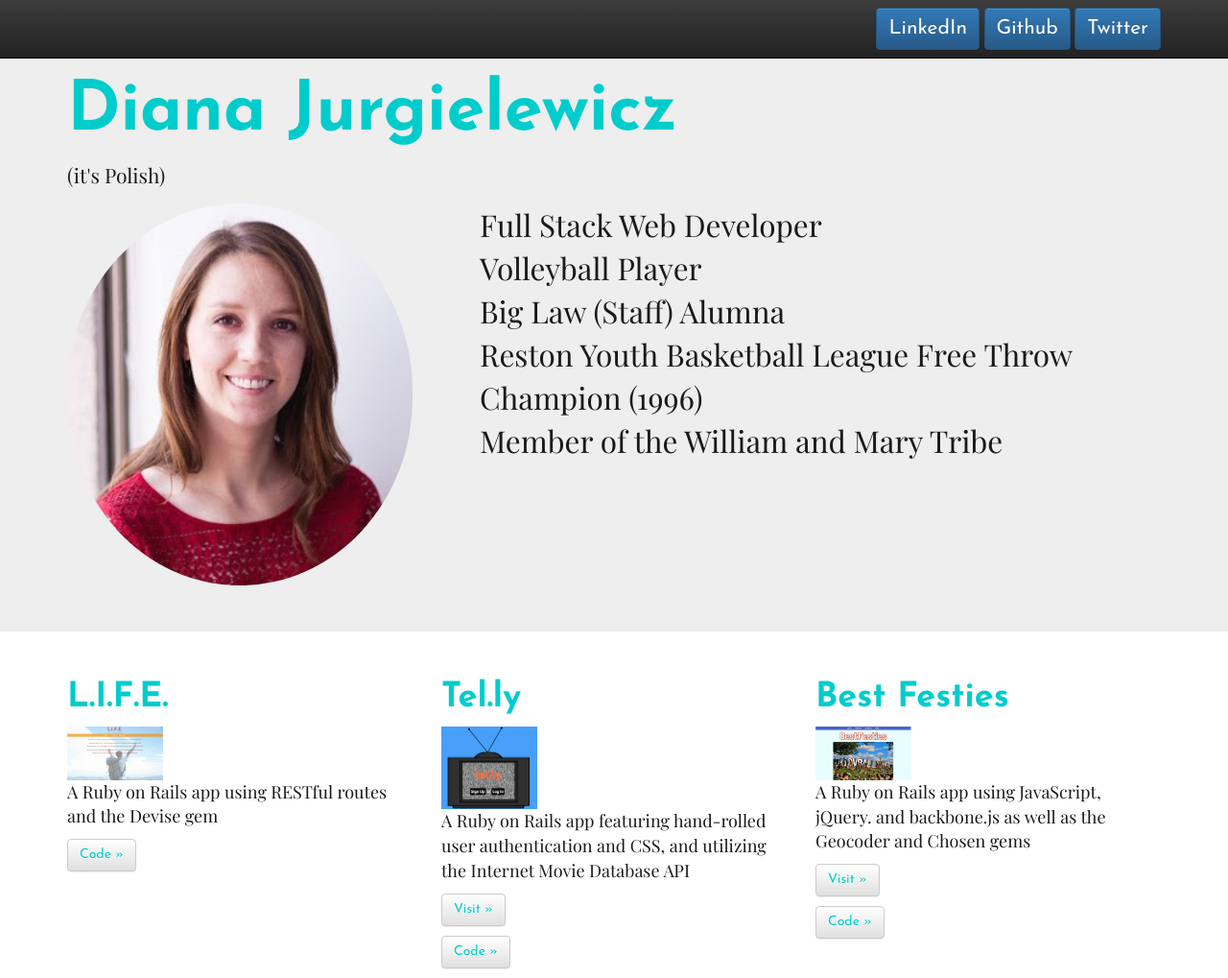
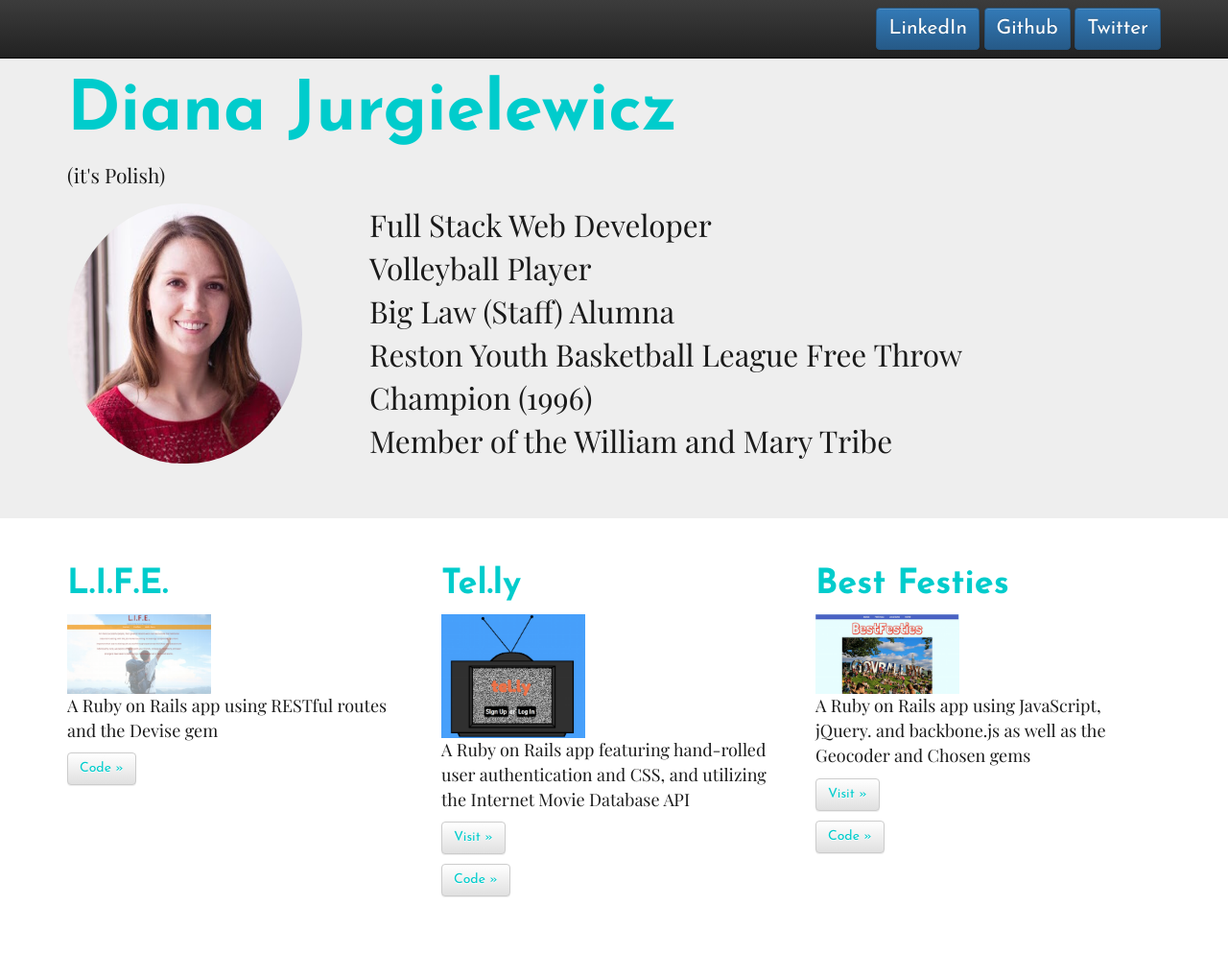
Before and after one commit to dmjurg/personal-site, a plain HTML site: page index.html in a window 1280 px wide. Shown: the whole page at 96% size. After the commit the page ends 944 px from the top, so only its background shows below. Drawn offline with nearby package versions, Linux system fonts and the light colour scheme.

Commit message:
smaller picture

```diff
--- a/sass/large.scss
+++ b/sass/large.scss
@@ -4,7 +4,7 @@
   list-style: none;
 }
 .site_img {
-    width: 200px;
+    width: 150px;
   }
 .jumbotron .container {
   h1 {
--- a/sass/themes.scss
+++ b/sass/themes.scss
@@ -22,6 +22,7 @@ body {
   color: $bright;
   }
   img {
+    width: 275px;
     border-radius: 200px;
   }
 }
```
Also changed, not shown: css/large.css, css/themes.css.
